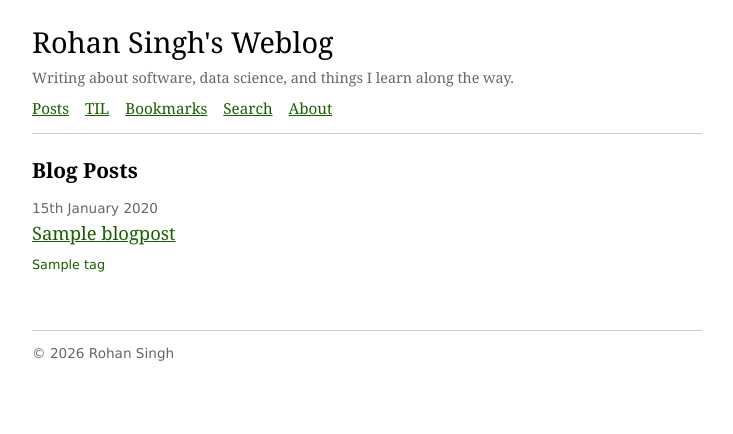
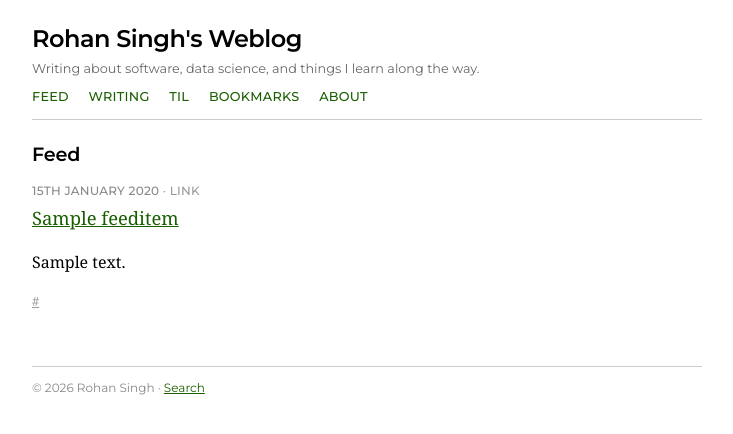
Before and after one commit to ygivenx/rohans-weblog, a Django app: page / in a window 1280 px wide. Shown: the top 434 px of the page, without its empty margins (273-1006 px from the left). Run offline with Django 5.2, Linux system fonts and the light colour scheme; tables that the repository leaves empty hold one stand-in row (values such as "Sample post").

Commit message:
Add Feed section, make it homepage, apply Montserrat theme
- Add FeedItem model (link/note/code types) with admin, views, templates
- Make Feed the homepage (/), move posts listing to /posts/
- Nav restructured: Feed · Writing · TIL · Bookmarks · About
- Search moved to footer
- Apply Montserrat for UI chrome (nav, dates, headings, tags, footer)
  with Georgia kept for body reading — Option C theme

Co-Authored-By: Claude Sonnet 4.6 <noreply@anthropic.com>

```diff
--- a/blog/templates/blog/base.html
+++ b/blog/templates/blog/base.html
@@ -6,7 +6,7 @@
     <title>{% block title %}Rohan Singh's Weblog{% endblock %}</title>
     <link rel="preconnect" href="https://fonts.googleapis.com">
     <link rel="preconnect" href="https://fonts.gstatic.com" crossorigin>
-    <link href="https://fonts.googleapis.com/css2?family=JetBrains+Mono:wght@400;500&display=swap" rel="stylesheet">
+    <link href="https://fonts.googleapis.com/css2?family=JetBrains+Mono:wght@400;500&family=Montserrat:wght@400;500;600&display=swap" rel="stylesheet">
     <script>
         MathJax = {
             tex: {
@@ -51,9 +51,11 @@
             border-bottom: 1px solid #ccc;
         }
         header h1 {
-            font-size: 1.8em;
+            font-size: 1.5em;
             margin-bottom: 2px;
-            font-weight: normal;
+            font-weight: 600;
+            font-family: 'Montserrat', sans-serif;
+            letter-spacing: -0.02em;
         }
         header h1 a {
             color: #000;
@@ -64,22 +66,33 @@
         }
         .site-description {
             color: #666;
-            font-size: 0.9em;
+            font-size: 0.8em;
             margin-bottom: 8px;
+            font-family: 'Montserrat', sans-serif;
         }
         nav {
             margin-top: 6px;
-            font-size: 0.95em;
+            font-size: 0.8em;
+            font-family: 'Montserrat', sans-serif;
+            font-weight: 500;
+            letter-spacing: 0.02em;
+            text-transform: uppercase;
         }
         nav a {
-            margin-right: 12px;
+            margin-right: 16px;
             color: #195f00;
+            text-decoration: none;
+        }
+        nav a:hover {
+            text-decoration: underline;
         }
         h2 {
-            font-size: 1.3em;
+            font-size: 1.2em;
             margin-top: 20px;
             margin-bottom: 12px;
-            font-weight: bold;
+            font-weight: 600;
+            font-family: 'Montserrat', sans-serif;
+            letter-spacing: -0.01em;
         }
         .post-list {
             list-style: none;
@@ -93,9 +106,13 @@
             border-bottom: none;
         }
         .post-date {
-            color: #666;
-            font-size: 0.85em;
-            font-family: Verdana, Geneva, sans-serif;
+            color: #888;
+            font-size: 0.75em;
+            font-family: 'Montserrat', sans-serif;
+            font-weight: 500;
+            letter-spacing: 0.02em;
+            text-transform: uppercase;
+            margin-bottom: 4px;
         }
         .post-title {
             font-size: 1.15em;
@@ -107,9 +124,10 @@
             color: #195f00;
         }
         .post-meta {
-            color: #666;
-            font-size: 0.85em;
-            font-family: Verdana, Geneva, sans-serif;
+            color: #888;
+            font-size: 0.75em;
+            font-family: 'Montserrat', sans-serif;
+            font-weight: 500;
             margin-bottom: 4px;
         }
         .post-excerpt {
@@ -122,67 +140,89 @@
         }
         .tag {
             display: inline;
-            font-size: 0.8em;
-            font-family: Verdana, Geneva, sans-serif;
+            font-size: 0.72em;
+            font-family: 'Montserrat', sans-serif;
+            font-weight: 500;
             color: #195f00;
+            letter-spacing: 0.02em;
+            text-transform: uppercase;
         }
         .tag::after {
             content: " ";
         }
         .pagination {
             margin-top: 20px;
-            font-size: 0.9em;
+            font-size: 0.78em;
+            font-family: 'Montserrat', sans-serif;
+            font-weight: 500;
         }
         .pagination a {
             margin-right: 8px;
             color: #195f00;
         }
         .pagination .current {
-            font-weight: bold;
+            font-weight: 600;
             color: #000;
         }
         footer {
             margin-top: 40px;
             padding-top: 12px;
             border-top: 1px solid #ccc;
-            color: #666;
-            font-size: 0.85em;
-            font-family: Verdana, Geneva, sans-serif;
+            color: #888;
+            font-size: 0.75em;
+            font-family: 'Montserrat', sans-serif;
         }
         .content {
             margin-top: 16px;
             line-height: 1.7;
         }
+        /* Article title (outside .content) */
+        article h1 {
+            font-size: 1.7em;
+            font-weight: 600;
+            font-family: 'Montserrat', sans-serif;
+            letter-spacing: -0.02em;
+            margin-bottom: 8px;
+            line-height: 1.25;
+        }
+
         /* Headings */
         .content h1 {
             font-size: 1.6em;
             margin-top: 28px;
             margin-bottom: 12px;
-            font-weight: bold;
+            font-weight: 600;
+            font-family: 'Montserrat', sans-serif;
+            letter-spacing: -0.02em;
         }
         .content h2 {
-            font-size: 1.35em;
+            font-size: 1.3em;
             margin-top: 24px;
             margin-bottom: 10px;
-            font-weight: bold;
+            font-weight: 600;
+            font-family: 'Montserrat', sans-serif;
+            letter-spacing: -0.01em;
         }
         .content h3 {
-            font-size: 1.15em;
+            font-size: 1.1em;
             margin-top: 20px;
             margin-bottom: 8px;
-            font-weight: bold;
+            font-weight: 600;
+            font-family: 'Montserrat', sans-serif;
         }
         .content h4 {
-            font-size: 1.05em;
+            font-size: 1em;
             margin-top: 16px;
             margin-bottom: 6px;
-            font-weight: bold;
+            font-weight: 600;
+            font-family: 'Montserrat', sans-serif;
         }
         .content h5, .content h6 {
-            font-size: 1em;
+            font-size: 0.95em;
             margin-top: 12px;
             margin-bottom: 6px;
-            font-weight: bold;
+            font-weight: 600;
+            font-family: 'Montserrat', sans-serif;
         }
         /* Paragraphs */
         .content p {
@@ -394,10 +434,10 @@
             <h1><a href="{% url 'blog:index' %}">Rohan Singh's Weblog</a></h1>
             <div class="site-description">Writing about software, data science, and things I learn along the way.</div>
             <nav>
-                <a href="{% url 'blog:index' %}">Posts</a>
+                <a href="{% url 'blog:index' %}">Feed</a>
+                <a href="{% url 'blog:post_list' %}">Writing</a>
                 <a href="{% url 'blog:til_list' %}">TIL</a>
                 <a href="{% url 'blog:bookmarks_list' %}">Bookmarks</a>
-                <a href="{% url 'blog:search' %}">Search</a>
                 <a href="{% url 'blog:about' %}">About</a>
             </nav>
         </header>
@@ -407,7 +447,7 @@
         </main>
 
         <footer>
-            <p>&copy; {% now "Y" %} Rohan Singh</p>
+            <p>&copy; {% now "Y" %} Rohan Singh &middot; <a href="{% url 'blog:search' %}">Search</a></p>
         </footer>
     </div>
 </body>
--- /dev/null
+++ b/blog/templates/blog/feed_list.html
@@ -0,0 +1,65 @@
+{% extends 'blog/base.html' %}
+
+{% block title %}Feed{% endblock %}
+
+{% block content %}
+<h2>Feed</h2>
+
+{% if page_obj %}
+    <ul class="post-list">
+        {% for item in page_obj %}
+        <li class="post-item">
+            <div class="post-date">
+                {{ item.created_date|date:"jS F Y" }}
+                <span style="color: #999;">&middot; {{ item.get_content_type_display }}</span>
+            </div>
+            {% if item.title %}
+            <h3 class="post-title">
+                {% if item.content_type == "link" and item.url %}
+                    <a href="{{ item.url }}" target="_blank" rel="noopener noreferrer">{{ item.title }}</a>
+                {% else %}
+                    <a href="{% url 'blog:feed_detail' item.slug %}">{{ item.title }}</a>
+                {% endif %}
+            </h3>
+            {% endif %}
+            <div class="content">
+                {{ item.body_html|safe }}
+            </div>
+            {% if item.content_type == "link" and item.url and not item.title %}
+            <p><a href="{{ item.url }}" target="_blank" rel="noopener noreferrer">{{ item.url }}</a></p>
+            {% endif %}
+            {% if item.tags.all %}
+            <div class="tags">
+                {% for tag in item.tags.all %}
+                    <span class="tag">{{ tag.name }}</span>
+                {% endfor %}
+            </div>
+            {% endif %}
+            <div style="margin-top: 6px; font-size: 0.8em;">
+                <a href="{% url 'blog:feed_detail' item.slug %}" style="color: #999;">#</a>
+            </div>
+        </li>
+        {% endfor %}
+    </ul>
+
+    {% if page_obj.has_other_pages %}
+    <div class="pagination">
+        {% if page_obj.has_previous %}
+            <a href="?page=1">&laquo; first</a>
+            <a href="?page={{ page_obj.previous_page_number }}">previous</a>
+        {% endif %}
+
+        <span class="current">
+            Page {{ page_obj.number }} of {{ page_obj.paginator.num_pages }}
+        </span>
+
+        {% if page_obj.has_next %}
+            <a href="?page={{ page_obj.next_page_number }}">next</a>
+            <a href="?page={{ page_obj.paginator.num_pages }}">last &raquo;</a>
+        {% endif %}
+    </div>
+    {% endif %}
+{% else %}
+    <p>No feed items yet.</p>
+{% endif %}
+{% endblock %}
--- a/blog/templates/blog/index.html
+++ b/blog/templates/blog/index.html
@@ -1,9 +1,9 @@
 {% extends 'blog/base.html' %}
 
-{% block title %}Blog Posts{% endblock %}
+{% block title %}Writing{% endblock %}
 
 {% block content %}
-<h2>Blog Posts</h2>
+<h2>Writing</h2>
 
 {% if page_obj %}
     <ul class="post-list">
--- a/blog/templates/blog/post_detail.html
+++ b/blog/templates/blog/post_detail.html
@@ -31,6 +31,6 @@
 </article>
 
 <p style="margin-top: 24px;">
-    <a href="{% url 'blog:index' %}">&larr; Back to posts</a>
+    <a href="{% url 'blog:post_list' %}">&larr; Back to writing</a>
 </p>
 {% endblock %}
--- a/blog/urls.py
+++ b/blog/urls.py
@@ -4,11 +4,13 @@ from . import views
 app_name = "blog"
 
 urlpatterns = [
-    path("", views.index, name="index"),
-    path("about/", views.about, name="about"),
+    path("", views.feed_list, name="index"),
+    path("posts/", views.post_list, name="post_list"),
     path("posts/<slug:slug>/", views.post_detail, name="post_detail"),
     path("til/", views.til_list, name="til_list"),
     path("til/<slug:slug>/", views.til_detail, name="til_detail"),
     path("bookmarks/", views.bookmarks_list, name="bookmarks_list"),
+    path("feed/<slug:slug>/", views.feed_detail, name="feed_detail"),
     path("search/", views.search, name="search"),
+    path("about/", views.about, name="about"),
 ]
--- a/blog/utils.py
+++ b/blog/utils.py
@@ -8,6 +8,7 @@ from bleach.css_sanitizer import CSSSanitizer
 POSTS_PER_PAGE = 10
 TILS_PER_PAGE = 20
 BOOKMARKS_PER_PAGE = 20
+FEED_PER_PAGE = 20
 
 # Allowed HTML tags for sanitized markdown output
 ALLOWED_TAGS = [
--- a/blog/views.py
+++ b/blog/views.py
@@ -1,12 +1,12 @@
 from django.shortcuts import render, get_object_or_404
 from django.core.paginator import Paginator
 
-from .models import BlogPost, TIL, Bookmark
+from .models import BlogPost, TIL, Bookmark, FeedItem
 from .search import search_content
-from .utils import render_markdown, POSTS_PER_PAGE, TILS_PER_PAGE, BOOKMARKS_PER_PAGE
+from .utils import render_markdown, POSTS_PER_PAGE, TILS_PER_PAGE, BOOKMARKS_PER_PAGE, FEED_PER_PAGE
 
 
-def index(request):
+def post_list(request):
     """List all published blog posts (paginated)."""
     posts = (
         BlogPost.objects.filter(is_published=True)
@@ -111,11 +111,15 @@ def search(request):
 
         for til in results["tils"]:
             til.content_html = render_markdown(til.content)
+
+        for item in results["feed_items"]:
+            item.body_html = render_markdown(item.body)
     else:
         results = {
             "posts": BlogPost.objects.none(),
             "tils": TIL.objects.none(),
             "bookmarks": Bookmark.objects.none(),
+            "feed_items": FeedItem.objects.none(),
         }
 
     return render(
@@ -131,6 +135,40 @@ def search(request):
     )
 
 
+def feed_list(request):
+    """List all feed items (paginated)."""
+    items = FeedItem.objects.prefetch_related("tags").order_by("-created_date")
+
+    paginator = Paginator(items, FEED_PER_PAGE)
+    page_number = request.GET.get("page")
+    page_obj = paginator.get_page(page_number)
+
+    for item in page_obj:
+        item.body_html = render_markdown(item.body)
+
+    return render(
+        request,
+        "blog/feed_list.html",
+        {
+            "page_obj": page_obj,
+        },
+    )
+
+
+def feed_detail(request, slug):
+    """Display a single feed item."""
+    item = get_object_or_404(FeedItem, slug=slug)
+    item.body_html = render_markdown(item.body)
+
+    return render(
+        request,
+        "blog/feed_detail.html",
+        {
+            "item": item,
+        },
+    )
+
+
 def about(request):
     """Display the about page."""
     return render(request, "blog/about.html")
```
Also changed, not shown: blog/admin.py (+33 -1 lines), blog/models.py (+43 -0 lines), blog/search.py (+19 -1 lines), blog/templates/blog/feed_detail.html (added, +38 -0 lines), blog/templates/blog/search.html (+16 -0 lines), blog/migrations/0003_feeditem.py (added).
